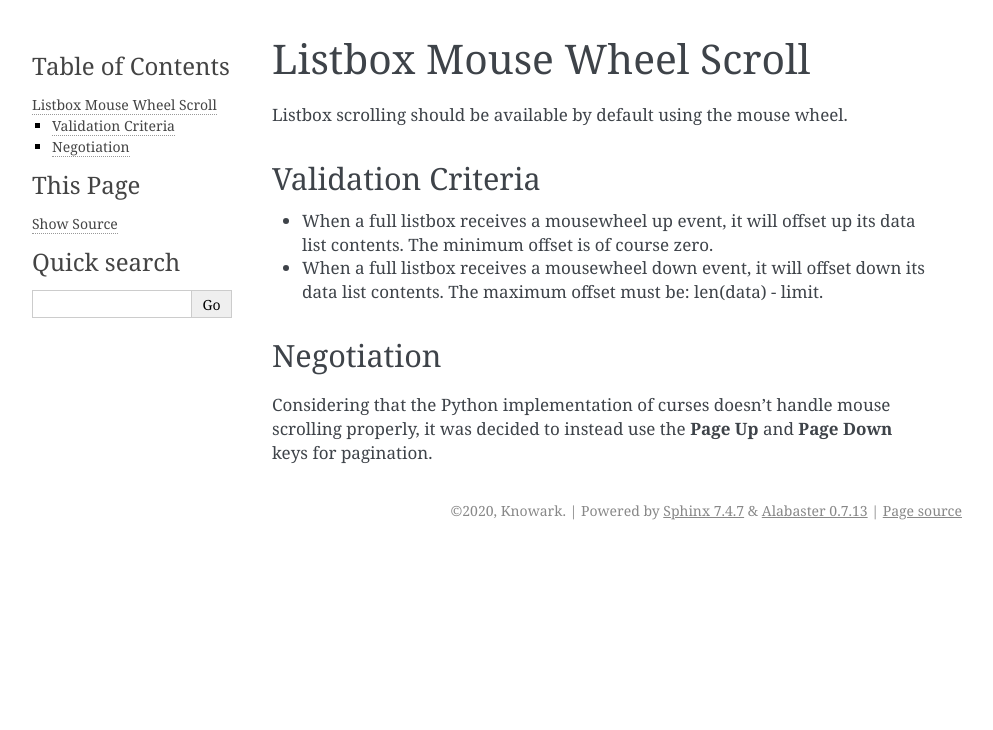
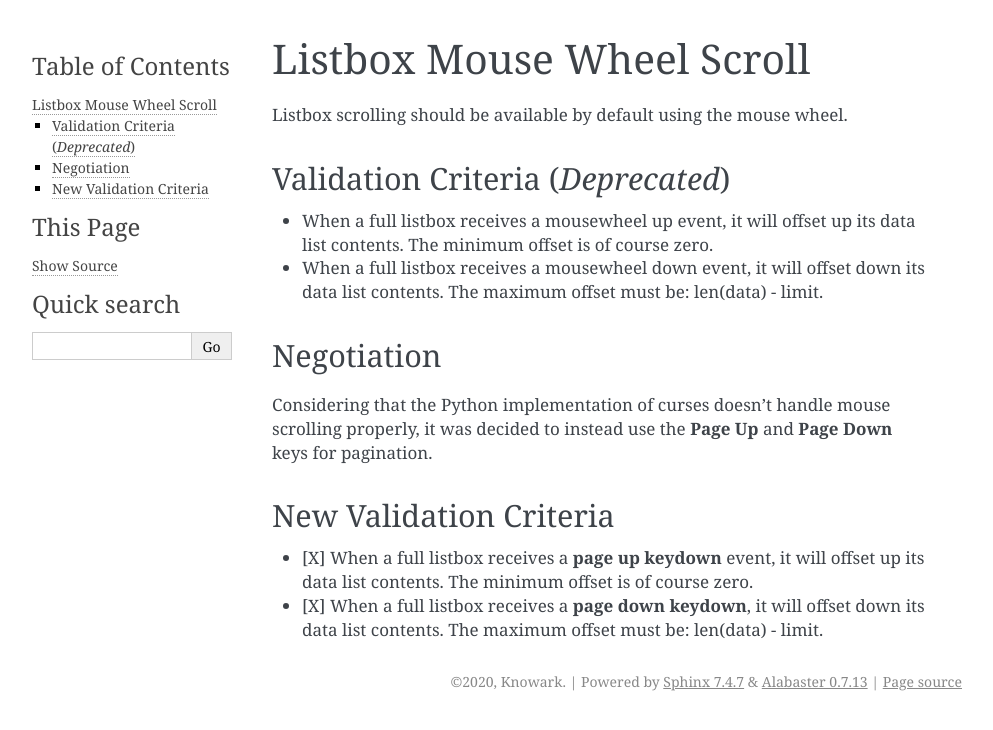
Before and after one commit to knowark/widark, a Sphinx documentation site: the page built from docs/issues/1592876137_listbox_mouse_wheel_scroll.rst, in a window 1280 px wide. Shown: the top 730 px of the page, without its empty margins (148-1141 px from the left). Built offline with Sphinx 7.4.7, drawn with Linux system fonts in a browser that asks for light colours.

Commit message:
Update 1592876137_listbox_mouse_wheel_scroll user story

```diff
--- a/docs/issues/1592876137_listbox_mouse_wheel_scroll.rst
+++ b/docs/issues/1592876137_listbox_mouse_wheel_scroll.rst
@@ -4,8 +4,8 @@ Listbox Mouse Wheel Scroll
 Listbox scrolling should be available by default using the mouse
 wheel.
 
-Validation Criteria
--------------------
+Validation Criteria (*Deprecated*)
+----------------------------------
 
 - When a full listbox receives a mousewheel up event, it will offset up
   its data list contents. The minimum offset is of course zero.
@@ -19,3 +19,12 @@ Negotiation
 Considering that the Python implementation of curses doesn't handle mouse
 scrolling properly, it was decided to instead use the **Page Up** and
 **Page Down** keys for pagination.
+
+
+New Validation Criteria
+-----------------------
+
+- [X] When a full listbox receives a **page up keydown** event, it will
+  offset up its data list contents. The minimum offset is of course zero.
+- [X] When a full listbox receives a **page down keydown**, it will offset down
+  its data list contents. The maximum offset must be: len(data) - limit.
```
